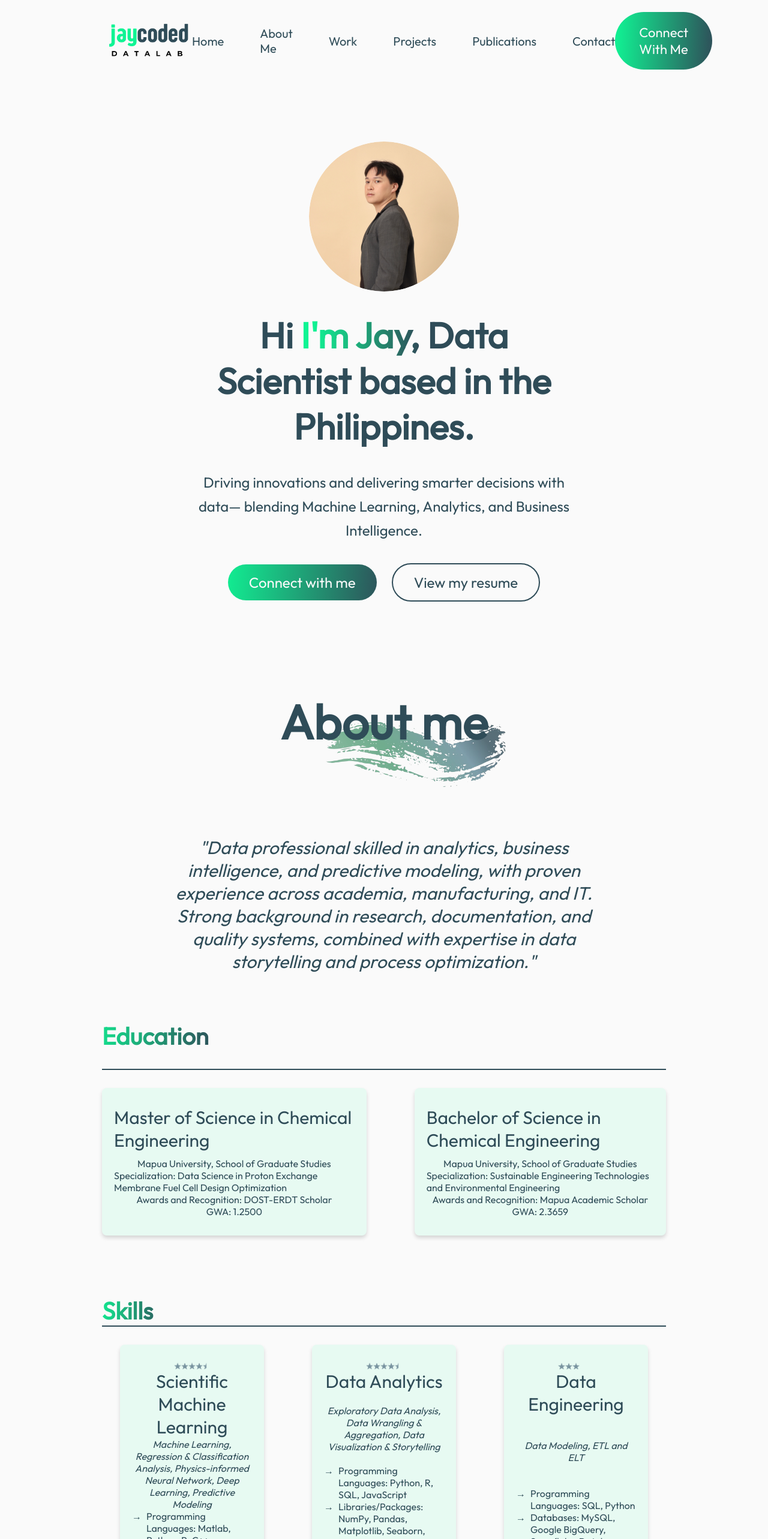
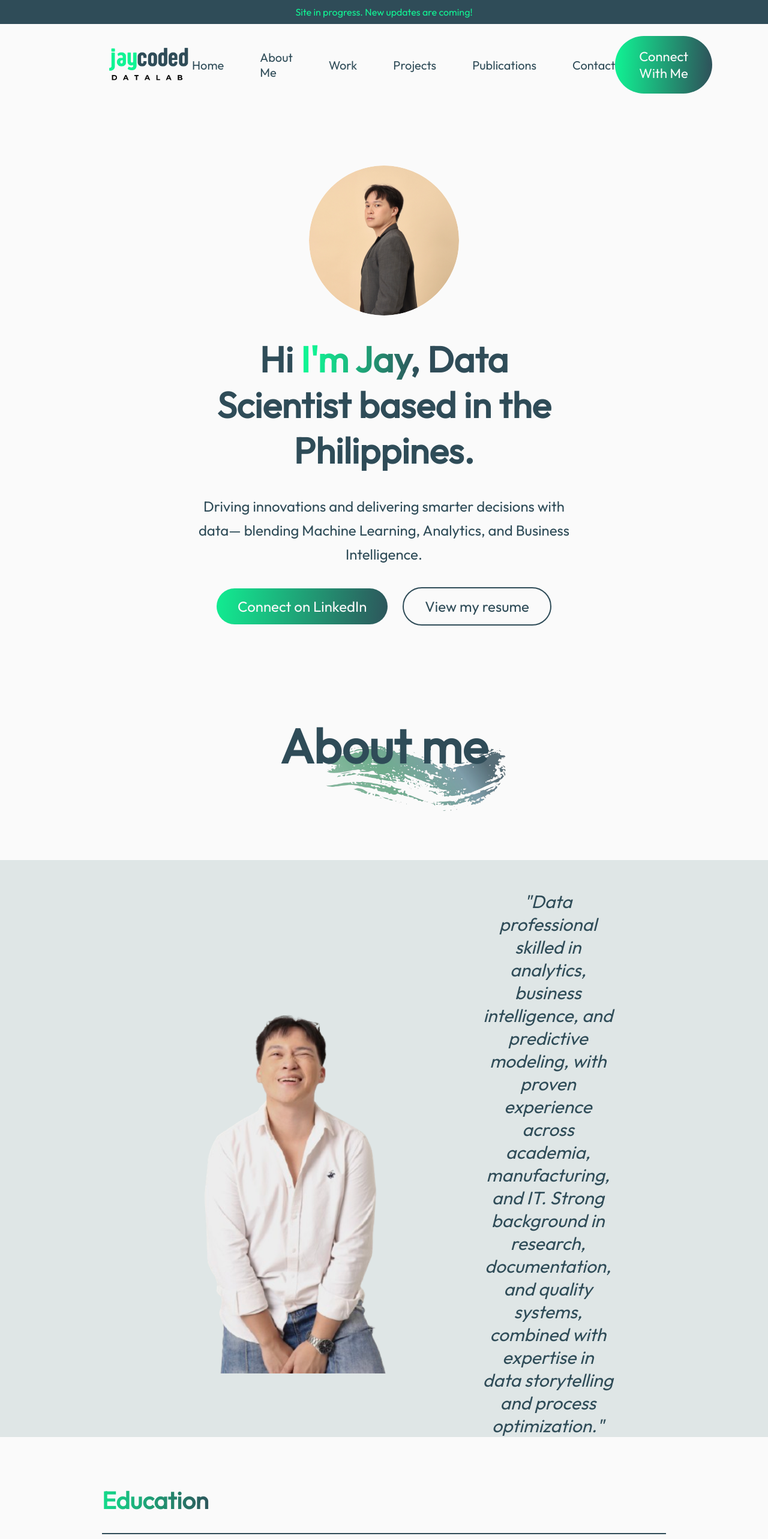
Before and after one commit to rickyjcg22/jaycoded-datalab-site, a React (Vite) app: page / in a window 1280 px wide. Shown: the top 2566 px of the page at 60% size. Built offline with nearby package versions, Linux system fonts and the light colour scheme.

Commit message:
Pusing new updates to App and Components

```diff
--- a/src/App.jsx
+++ b/src/App.jsx
@@ -1,14 +1,18 @@
 import React from 'react';
+import Announcement from './Components/Announcement/Announcement';
 import Navbar from './Components/Navbar/Navbar';
 import Home from './Components/Home/Home';
 import About from './Components/About/About';
+import Work from './Components/Work/Work';
 
 const App = () => {
   return (
     <div>
+      <Announcement />
       <Navbar />
       <Home />
       <About />
+      {/* <Work /> */}
     </div>
   );
 };
--- a/src/Components/About/About.css
+++ b/src/Components/About/About.css
@@ -10,6 +10,7 @@
 
 .about-title{
     position: relative;
+
 }
 
 .about-title h1{
@@ -29,10 +30,27 @@
 }
 
 .about-summary{
+    display: flex;
+    align-items: center;
+    justify-content: center;
+    width: 100vw;
+    padding-top: 50px;
+    background-color: #dfe6e6;
+    /* color: #dfe6e6; */
+}
+
+.about-summary div{
+    display: flex;
+    align-items: center;
+    justify-content: center;
     width: 60vw;
+    gap: 80px;
     font-size: 30px;
     text-align: center;
     font-style: italic;
+}
+.about-summary img{
+    height: 700px;
 }
 
 .about-sections{
--- a/src/Components/About/About.jsx
+++ b/src/Components/About/About.jsx
@@ -1,5 +1,6 @@
 import React from 'react';
 import './About.css'
+import self from "../../assets/self.png"
 import theme_pattern from '../../assets/theme-pattern.png'
 import star_3 from '../../assets/star3.png'
 import star_4 from '../../assets/star4.png'
@@ -7,13 +8,18 @@ import star_45 from '../../assets/star4-5.png'
 
 const About = () => {
   return (
+    <section id="about" className='section'>
         <div className="about">
             <div className="about-title">
                 <h1>About me</h1>
                 <img src={theme_pattern} alt="Theme Pattern" />
             </div>
             <div className="about-summary">
+                <div>
+                    <img src={self} alt="" />
                     <p>"Data professional skilled in analytics, business intelligence, and predictive modeling, with proven experience across academia, manufacturing, and IT. Strong background in research, documentation, and quality systems, combined with expertise in data storytelling and process optimization."</p>
+                </div>
+
             </div>
             <div className="about-sections">
                 <div className="about-left">
@@ -95,7 +101,7 @@ const About = () => {
                             <div className='skills'>
                                 <img src={star_45} alt="Star Rating" />
                                 <div>Technical Documentation</div>
-                            <p>Research Writing, Publications, SOP Creation, Technical Manuals, Process Mapping & Documentation</p>
+                                <p>Research Writing, Publications, SOP Creation, Technical Manuals, Process Mapping, ISO 9001:2015 Documentation</p>
                                 <ul>
                                     <li>Software/Others: MS Office 365, Google Workspace, SharePoint</li>
                                 </ul>
@@ -105,6 +111,8 @@ const About = () => {
                 </div>
             </div>
         </div>
+    </section>
+
   );
 };
 
--- a/src/Components/Home/Home.css
+++ b/src/Components/Home/Home.css
@@ -56,12 +56,24 @@
     color: #fafafa;
 }
 
+.home-connect a{
+    text-decoration: none;
+    color: inherit;
+    font-size: inherit;
+}
+
 .home-resume{
     padding: 15px 35px;
     border-radius: 50px;
     border: 2px solid #2f4c58;
     color: #2f4c58;
     cursor: pointer;
+}
+
+.home-resume a{
+    text-decoration: none;
+    color: inherit;
+    font-size: inherit;
 }
 
 .home-connect:hover{
--- a/src/Components/Home/Home.jsx
+++ b/src/Components/Home/Home.jsx
@@ -4,19 +4,22 @@ import profile from "../../assets/profile.png";
 
 const Home = () => {
   return (
+    <section id="home" className="section">
       <div className="home">
           <img src={profile} alt="Profile Picture" />
           <h1>Hi <span>I'm Jay,</span> Data Scientist based in the Philippines.</h1>
           <p>Driving innovations and delivering smarter decisions with data— blending Machine Learning, Analytics, and Business Intelligence.</p>
           <div className="home-action">
               <div className="home-connect">
-                Connect with me
+                  <a href="https://www.linkedin.com/in/rickyjcg22" target="_blank" rel="noopener noreferrer">Connect on LinkedIn</a>
               </div>
               <div className="home-resume">
                   View my resume
               </div>
           </div>
       </div>
+    </section>
+
   );
 };
 
--- a/src/Components/Navbar/Navbar.css
+++ b/src/Components/Navbar/Navbar.css
@@ -17,6 +17,12 @@
     font-size: 20px;
 }
 
+.nav-menu a{
+    text-decoration: none;
+    color: inherit;
+    font: inherit;
+}
+
 .nav-connect{
     padding: 20px 40px;
     border-radius: 50px;
@@ -31,3 +37,9 @@
     transition: all 0.5s ease-in-out;
     transform:  scale(1.05);
 }
+
+.nav-connect a{
+    text-decoration: none;
+    color: inherit;
+    font-size: inherit;
+}
--- a/src/Components/Navbar/Navbar.jsx
+++ b/src/Components/Navbar/Navbar.jsx
@@ -1,20 +1,21 @@
 import React from 'react';
+import { Link } from 'react'
 import './Navbar.css';
 import logo from '../../assets/logo.png';
 
 const Navbar = () => {
   return (
     <div className='navbar'>
-        <img id='navbar-logo' src={logo} alt="Jaycoded Datalab Logo" />
-        <ul className='nav-menu'>
-            <li>Home</li>
-            <li>About Me</li>
-            <li>Work</li>
-            <li>Projects</li>
-            <li>Publications</li>
-            <li>Contact</li>
-        </ul>
-        <div className="nav-connect">Connect With Me</div>
+      <img id='navbar-logo' src={logo} alt="Jaycoded Datalab Logo" />
+      <ul className='nav-menu'>
+          <li><a href="#home">Home</a></li>
+          <li><a href="#about">About Me</a></li>
+          <li><a href="#work">Work</a></li>
+          <li><a href="#projects">Projects</a></li>
+          <li><a href="#publications">Publications</a></li>
+          <li><a href="#contact">Contact</a></li>
+      </ul>
+      <div className="nav-connect"><a href="#contact">Connect With Me</a></div>
     </div>
   );
 };
--- a/src/index.css
+++ b/src/index.css
@@ -9,3 +9,7 @@ body{
   color: #2f4c58;
   font-family: 'outfit';
 }
+
+html{
+  scroll-behavior: smooth;
+}
```
Lines whose indentation alone changed are shown as unchanged.
